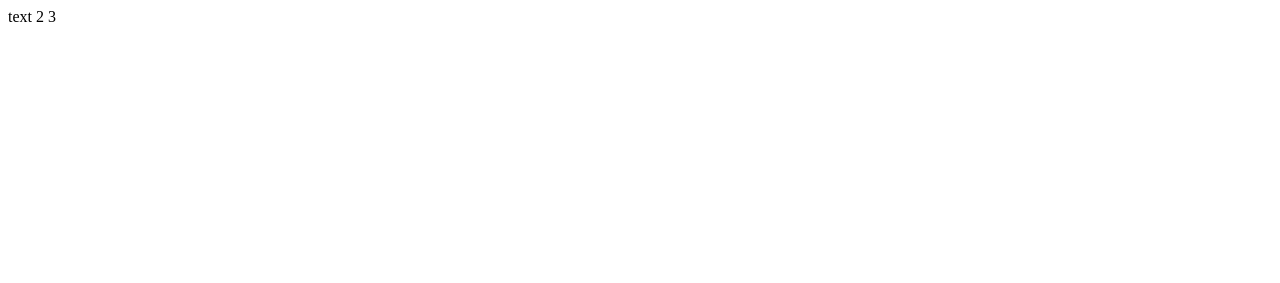
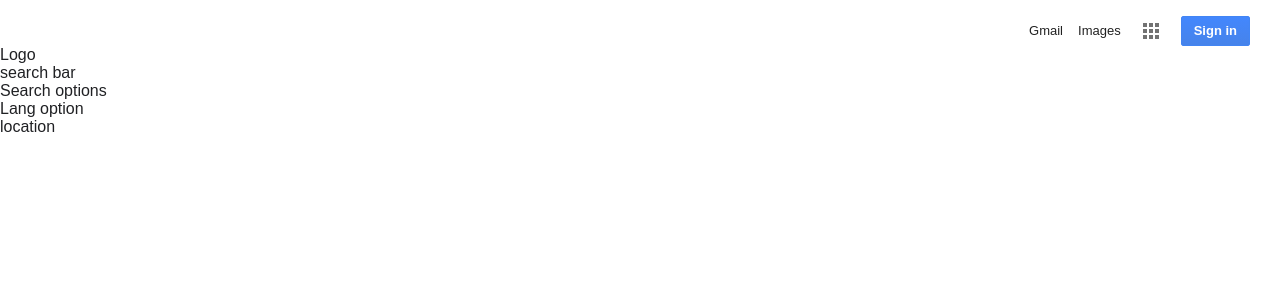
Before and after one commit to zboh/google-homepage, a plain HTML site: page index.html in a window 1280 px wide. Drawn offline with Linux system fonts and the light colour scheme.

Commit message:
adds styled navbar.

```diff
--- a/index.html
+++ b/index.html
@@ -6,9 +6,78 @@
         <title>Google Homepage clone</title>
         <meta name="description" content="Google Clone for The Odin Project">
         <meta name="Author" content="Herman Sabo">
+
         <link rel="stylesheet" href="./styles.css">
     </head>
     <body>
-        text 2 3
+        <!-- HEADER starts here -->
+        <header>
+            <nav>
+                <ul>
+                    <li>
+                        <a id="menu-text" href="#">Gmail</a>
+                    </li>
+                    <li>
+                        <a id="menu-text" href="#">Images</a>
+                    </li>
+                    <li>
+                        <a class="google-apps-grid" href="https://www.google.ge/intl/en/about/products?tab=wh" title="Google apps" aria-expanded="false" role="button" tabindex="0">
+                            <img src="./src/iconfinder_apps_326511.png" alt="google apps grid">
+                        </a>
+                    </li>
+                    <li>
+                        <button>Sign in</button>
+                    </li>
+                </ul>
+            </nav>
+        </header>
+        <!-- HEADER ENDS here -->
+        <!--  -->
+        <!-- SEARCH AREA starts here -->
+
+        <section>
+            <div>Logo</div>
+            <div>search bar</div>
+            <div>Search options</div>
+            <div>Lang option</div>
+        </section>
+        <!-- SEARCH AREA ends here -->
+        <!--  -->
+        <!-- FOOTER starts here -->
+        <footer>
+            <div>
+                <div>location</div>
+                <nav>
+                    <ul>
+                        <li>
+
+                        </li>
+                        <li>
+
+                        </li>
+                        <li>
+
+                        </li>
+                        <li>
+
+                        </li>
+                        <li>
+
+                        </li>
+                        <li>
+
+                        </li>
+                        <li>
+
+                        </li>
+                        <li>
+
+                        </li>
+                    </ul>
+                </nav>
+            </div>
+        </footer>
+        <!-- FOOTER ends here -->
+        <!--  -->
     </body>
 </html>
--- a/styles.css
+++ b/styles.css
@@ -0,0 +1,85 @@
+/* RESET */
+
+* {
+    margin: 0;
+    padding: 0;
+  }
+
+*,
+*::before,
+*::after {
+    box-sizing: inherit;
+}
+/* GENERAL styles */
+html {
+    box-sizing: border-box;
+    scroll-behavior: smooth;
+    height: 100%;
+  }
+
+
+body {
+    background: #fff;
+    color: #202124;
+    font-family: arial,sans-serif;
+    display: block;
+    min-width: 400px;
+}
+
+/* NAV */
+
+header {
+    padding-top: 1rem;
+}
+
+header ul {
+    display: flex;
+    justify-content: flex-end;
+    list-style-type: none;
+    align-items: center;
+    min-width: 220px;
+    padding: 0 30px 0 30px;
+}
+
+header a {
+    display: block;
+    text-decoration: none;
+    text-align: center;
+    font-size: 13px;
+    color: rgba(0,0,0,0.87);
+    line-height: 24px;
+}
+
+header a:hover {
+    text-decoration-line: underline;
+}
+
+header img {
+    opacity: 0.55;
+    width: 30px;
+    height: 30px;
+    padding: 7px;
+    box-sizing: border-box;
+    vertical-align: middle;
+}
+
+header img:hover {
+    opacity: 1;
+}
+
+#menu-text {
+    padding-right: 15px;
+}
+
+header button{
+    margin-left: 15px;
+    border: 1px solid #4285f4;
+    font-weight: bold;
+    color: #fff;
+    outline: none;
+    background-image: -webkit-linear-gradient(top, rgb(67, 135, 253), rgb(70, 131, 234));
+    line-height: 28px;
+    padding: 0 12px;
+    border-radius: 2px;
+    font-size: 13px;
+}
```
Also changed, not shown: src/googlelogo_color_272x92dp.png (added), src/iconfinder_apps_326511.png (added), 1 other file.
